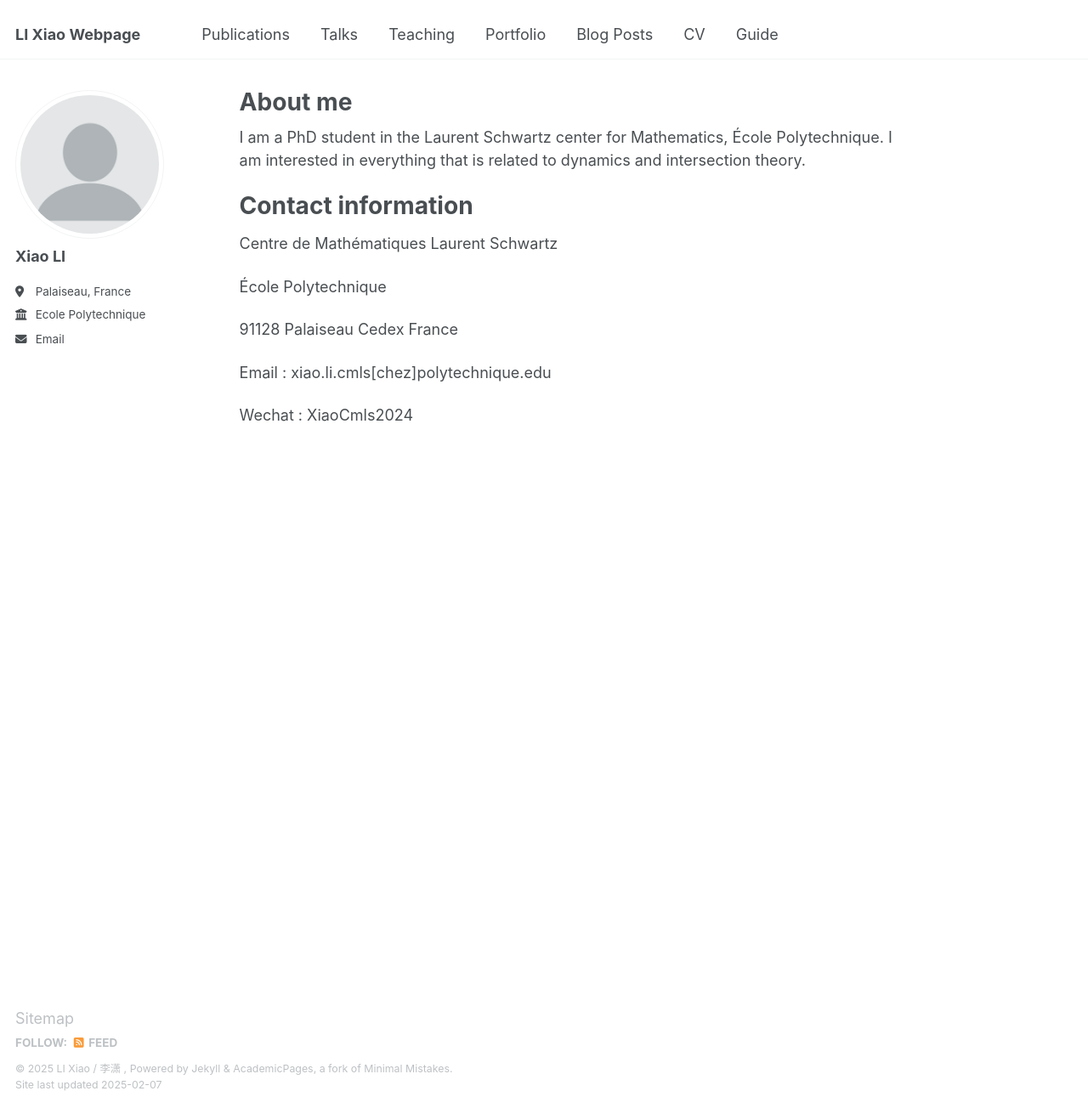
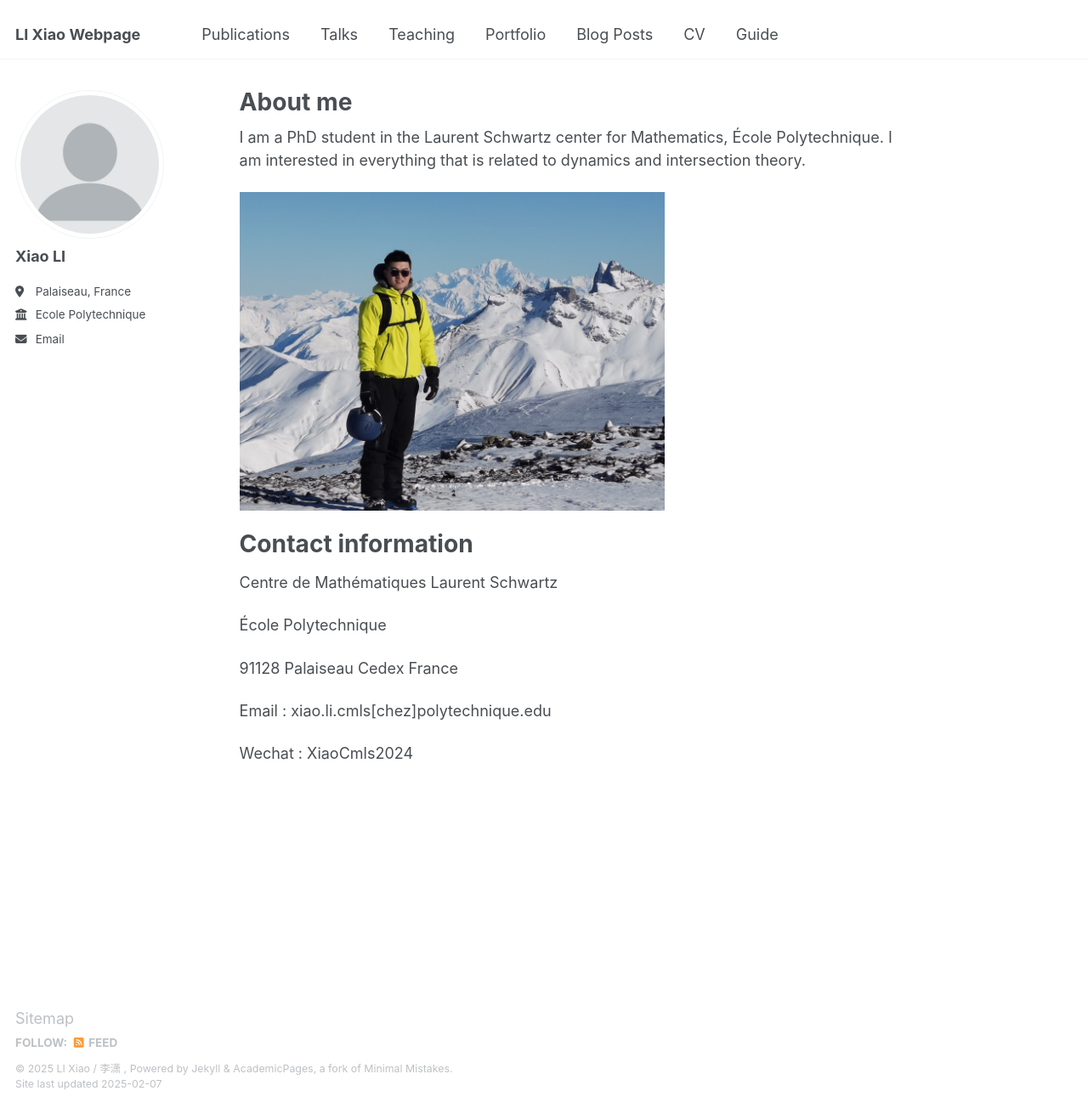
Before and after one commit to XiaoLi-CN/xiaoli-cn.github.io, a Jekyll site: the page built from _pages/about.md, in a window 1280 px wide and 1304 px high. Shown: the whole window at 85% size. Built offline with Jekyll 4.4.1, drawn with Linux system fonts in a browser that asks for light colours.

Commit message:
update photo

```diff
--- a/_pages/about.md
+++ b/_pages/about.md
@@ -8,7 +8,7 @@ redirect_from:
 ---
 I am a PhD student in the Laurent Schwartz center for Mathematics, École Polytechnique. I am interested in everything that is related to dynamics and intersection theory.
 
-
+<img src="/images/photos/2alpes.jpeg" alt="Description of image" width="500" height="600">
 
 Contact information
 ======
```
Also changed, not shown: images/bio-photo-2.jpg (deleted), images/photos/2alpes.jpeg (added), images/themes/homepage-dark.png (deleted), images/themes/homepage-light.png (deleted), 3 other files.
